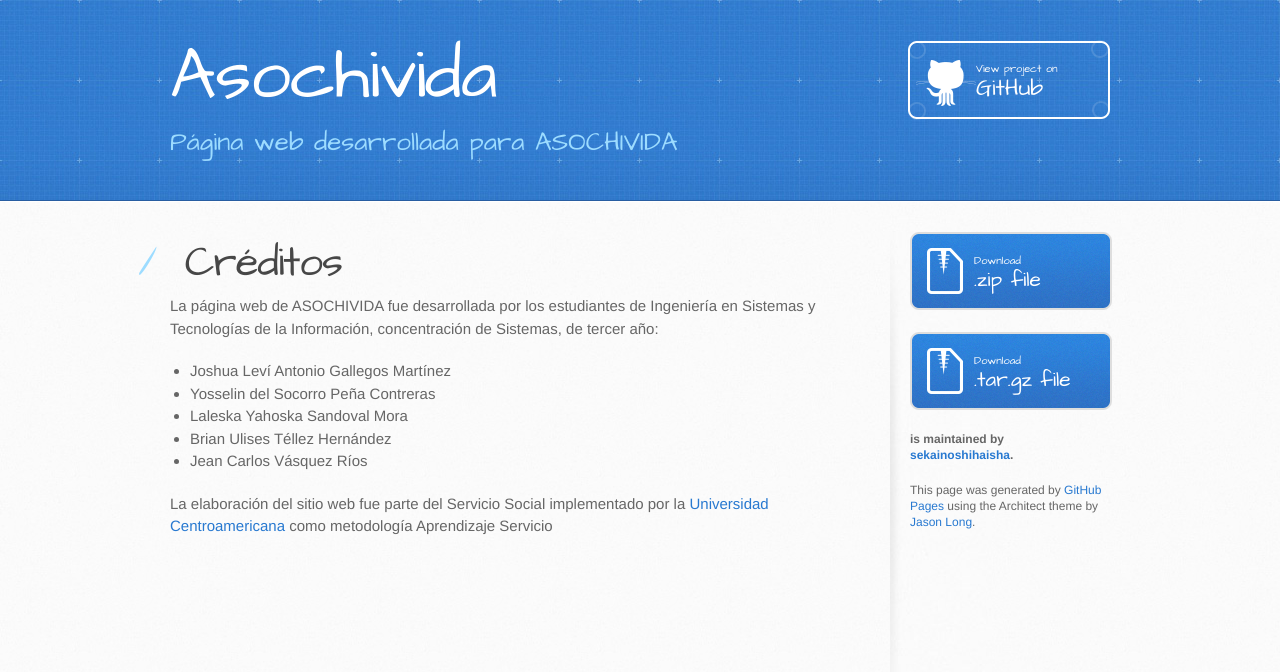
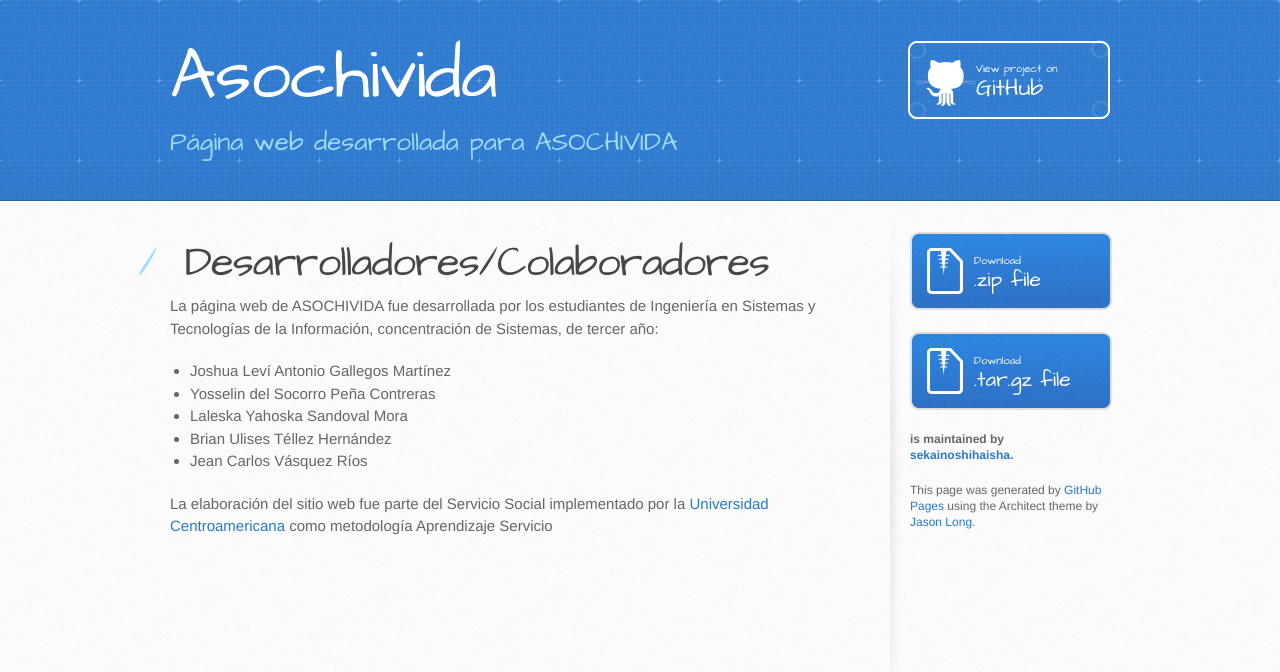
Before and after one commit to sekainoshihaisha/asochivida, a plain HTML site: page index.html in a window 1280 px wide. Drawn offline with Linux system fonts and the light colour scheme.

Commit message:
Update index.html

```diff
--- a/index.html
+++ b/index.html
@@ -29,7 +29,7 @@
       <div class="inner clearfix">
         <section id="main-content">
           <h1>
-<a id="créditos" class="anchor" href="#cr%C3%A9ditos" aria-hidden="true"><span aria-hidden="true" class="octicon octicon-link"></span></a>Créditos</h1>
+<a id="créditos" class="anchor" href="#cr%C3%A9ditos" aria-hidden="true"><span aria-hidden="true" class="octicon octicon-link"></span></a>Desarrolladores/Colaboradores</h1>
 
 <p>La página web de ASOCHIVIDA fue desarrollada por los estudiantes de Ingeniería en Sistemas y Tecnologías de la Información, concentración de Sistemas, de tercer año:</p>
 
```
